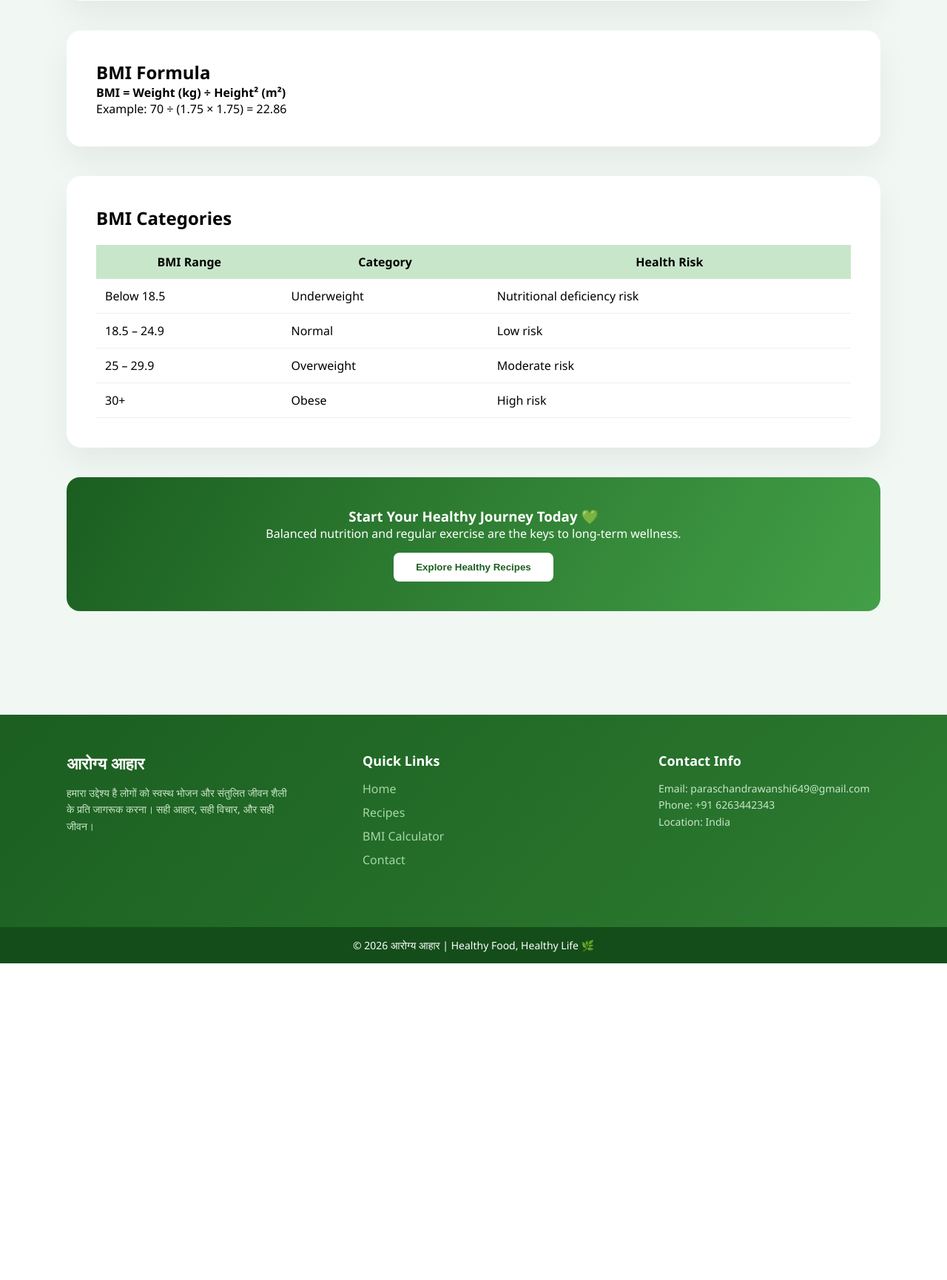
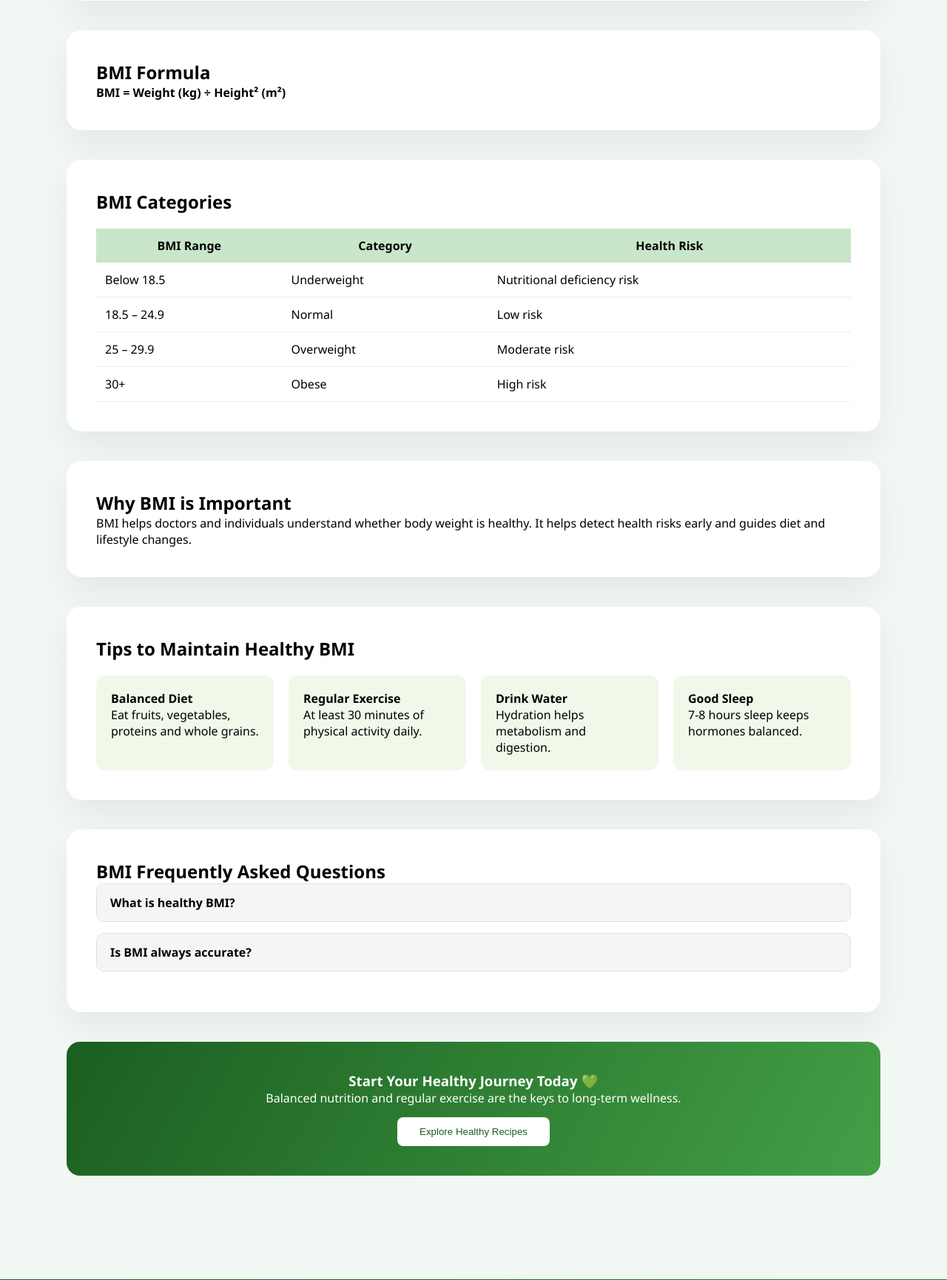
Before and after one commit to paras01-patel/HealthyLife, a Django app: page /bmi/ in a window 1280 px wide. Shown: the part 733-2463 px from the top of the page at 74% size. Before the commit the page ends 2035 px from the top, so only its background shows below. Run offline with Django 5.2, Linux system fonts and the light colour scheme.

Commit message:
add etra content bmi

```diff
--- a/app/templates/bmi.html
+++ b/app/templates/bmi.html
@@ -49,11 +49,7 @@
     cursor: pointer;
 }
 
-.bmi-form button:hover {
-    opacity: 0.9;
-}
-
-/* ===== RESULT ===== */
+/* RESULT */
 .result-box {
     background: #e8f5e9;
     padding: 15px;
@@ -61,7 +57,6 @@
     margin-bottom: 20px;
 }
 
-/* ===== EXTRA INFO ===== */
 .extra-info {
     background: #f1f8e9;
     padding: 20px;
@@ -69,7 +64,7 @@
     margin-top: 20px;
 }
 
-/* ===== TABLE ===== */
+/* TABLE */
 .bmi-table {
     width: 100%;
     border-collapse: collapse;
@@ -86,7 +81,21 @@
     border-bottom: 1px solid #eee;
 }
 
-/* ===== ACCORDION ===== */
+/* TIPS GRID */
+.tips-grid{
+    display:grid;
+    grid-template-columns:repeat(auto-fit,minmax(220px,1fr));
+    gap:20px;
+    margin-top:20px;
+}
+
+.tip-box{
+    background:#f1f8e9;
+    padding:20px;
+    border-radius:12px;
+}
+
+/* ACCORDION */
 .accordion-item {
     margin-bottom: 15px;
     border-radius: 10px;
@@ -104,11 +113,6 @@
     background: #f5f5f5;
     cursor: pointer;
     font-weight: 600;
-    transition: 0.3s;
-}
-
-.accordion-item label:hover {
-    background: #e8f5e9;
 }
 
 .accordion-content {
@@ -119,22 +123,12 @@
     padding: 0 18px;
 }
 
-.accordion-content img {
-    width: 100%;
-    margin-top: 15px;
-    border-radius: 10px;
-}
-
-.accordion-content p {
-    margin: 15px 0;
-}
-
 .accordion-item input:checked ~ .accordion-content {
-    max-height: 500px;
+    max-height: 200px;
     padding-bottom: 15px;
 }
 
-/* ===== CTA ===== */
+/* CTA */
 .cta-section {
     background: linear-gradient(120deg,#1b5e20,#43a047);
     color: white;
@@ -151,7 +145,6 @@
     border: none;
     border-radius: 8px;
     cursor: pointer;
-    font-weight: bold;
 }
 
 </style>
@@ -170,7 +163,7 @@
 </p>
 </div>
 
-    <!-- FORM SECTION -->
+<!-- FORM -->
 <div class="bmi-card">
 <h2>Calculate Your BMI</h2>
 
@@ -178,20 +171,6 @@
 <div class="result-box">
 <strong>Your BMI:</strong> {{ result }} <br>
 <strong>Category:</strong> {{ category }}
-        </div>
-
-        <div class="extra-info">
-            <h4>Health Recommendation:</h4>
-
-            {% if category == "Underweight" %}
-                <p>Increase calorie intake with healthy foods and start strength training.</p>
-            {% elif category == "Normal" %}
-                <p>Maintain your balanced diet and stay physically active.</p>
-            {% elif category == "Overweight" %}
-                <p>Focus on portion control, cardio workouts and reduce sugar intake.</p>
-            {% elif category == "Obese" %}
-                <p>Consult a doctor and follow a structured diet & fitness plan.</p>
-            {% endif %}
 </div>
 {% endif %}
 
@@ -207,11 +186,10 @@
 </form>
 </div>
 
-    <!-- BMI FORMULA -->
+<!-- FORMULA -->
 <div class="bmi-card">
 <h2>BMI Formula</h2>
 <p><strong>BMI = Weight (kg) ÷ Height² (m²)</strong></p>
-        <p>Example: 70 ÷ (1.75 × 1.75) = 22.86</p>
 </div>
 
 <!-- TABLE -->
@@ -224,27 +202,91 @@
 <th>Category</th>
 <th>Health Risk</th>
 </tr>
+
 <tr>
 <td>Below 18.5</td>
 <td>Underweight</td>
 <td>Nutritional deficiency risk</td>
 </tr>
+
 <tr>
 <td>18.5 – 24.9</td>
 <td>Normal</td>
 <td>Low risk</td>
 </tr>
+
 <tr>
 <td>25 – 29.9</td>
 <td>Overweight</td>
 <td>Moderate risk</td>
 </tr>
+
 <tr>
 <td>30+</td>
 <td>Obese</td>
 <td>High risk</td>
 </tr>
 </table>
+</div>
+
+<!-- WHY BMI IMPORTANT -->
+<div class="bmi-card">
+<h2>Why BMI is Important</h2>
+<p>
+BMI helps doctors and individuals understand whether body weight is healthy.
+It helps detect health risks early and guides diet and lifestyle changes.
+</p>
+</div>
+
+<!-- HEALTH TIPS -->
+<div class="bmi-card">
+<h2>Tips to Maintain Healthy BMI</h2>
+
+<div class="tips-grid">
+
+<div class="tip-box">
+<h4>Balanced Diet</h4>
+<p>Eat fruits, vegetables, proteins and whole grains.</p>
+</div>
+
+<div class="tip-box">
+<h4>Regular Exercise</h4>
+<p>At least 30 minutes of physical activity daily.</p>
+</div>
+
+<div class="tip-box">
+<h4>Drink Water</h4>
+<p>Hydration helps metabolism and digestion.</p>
+</div>
+
+<div class="tip-box">
+<h4>Good Sleep</h4>
+<p>7-8 hours sleep keeps hormones balanced.</p>
+</div>
+
+</div>
+</div>
+
+<!-- FAQ -->
+<div class="bmi-card">
+<h2>BMI Frequently Asked Questions</h2>
+
+<div class="accordion-item">
+<input type="checkbox" id="faq1">
+<label for="faq1">What is healthy BMI?</label>
+<div class="accordion-content">
+<p>Healthy BMI for adults is between 18.5 and 24.9.</p>
+</div>
+</div>
+
+<div class="accordion-item">
+<input type="checkbox" id="faq2">
+<label for="faq2">Is BMI always accurate?</label>
+<div class="accordion-content">
+<p>For athletes BMI may not be accurate due to muscle mass.</p>
+</div>
+</div>
+
 </div>
 
 <!-- CTA -->
```
Lines whose indentation alone changed are shown as unchanged.
